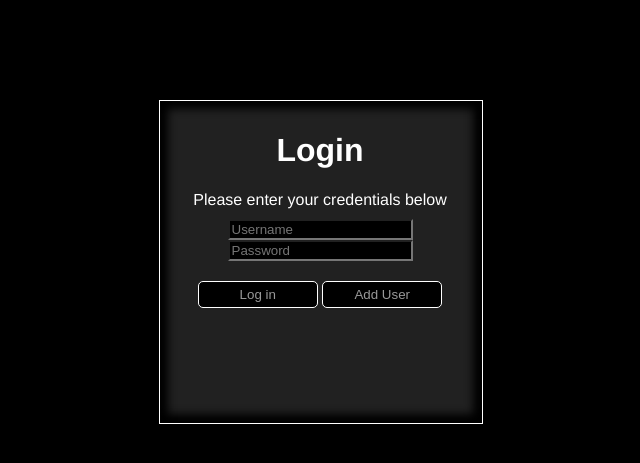
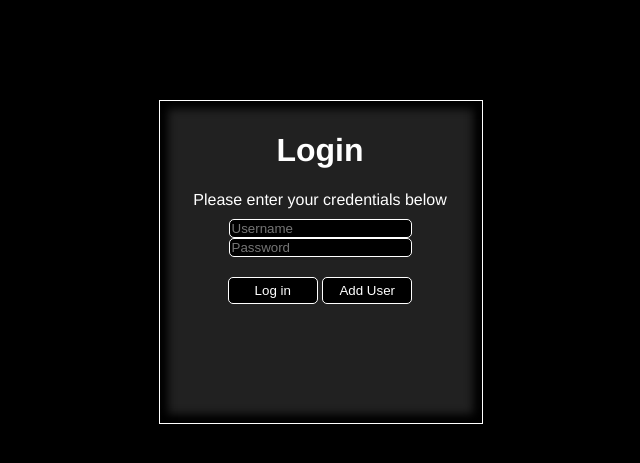
Before and after one commit to wsiao/WarmUp1, a Django app: page / in a window 1280 px wide. Shown: the top 463 px of the page, without its empty margins (319-959 px from the left). Run offline with Django 3.2, Linux system fonts and the light colour scheme; some libraries are stand-ins or nearby versions.

Commit message:
CSSAttempt

```diff
--- a/cL/static/frontEnd.css
+++ b/cL/static/frontEnd.css
@@ -16,10 +16,10 @@
 
 input[type="submit"] {
 background: #000;
-color: #999;
+color: white;
 padding: 5px 10px;
 margin: 20px 0;
-width:120px;
+width:90px;
 font-weight: lighter;
 border: 1px solid white;
 -moz-border-radius: 5px;
@@ -29,14 +29,20 @@ border: 1px solid white;
 
 input[type="password"] {
 background: #000;
-color: #999
+color: white;
 border: 1px solid white;
+-moz-border-radius: 5px;
+-webkit-border-radius: 5px;
+ border-radius: 5px;
 }
 
 input[type="text"] {
 background: #000;
-color: #999
+color: white;
 border: 1px solid white;
+-moz-border-radius: 5px;
+-webkit-border-radius: 5px;
+ border-radius: 5px;
 }
 .message {
     margin: 10px 20px 10px 20px;
```
